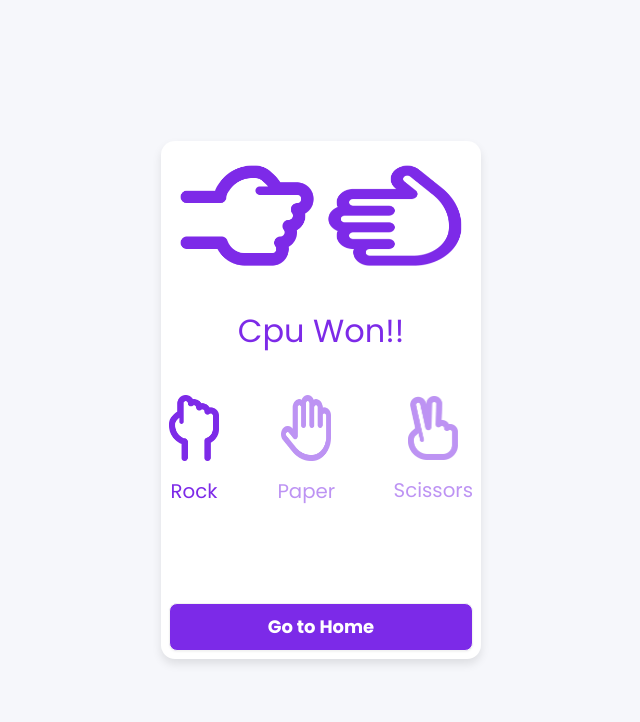
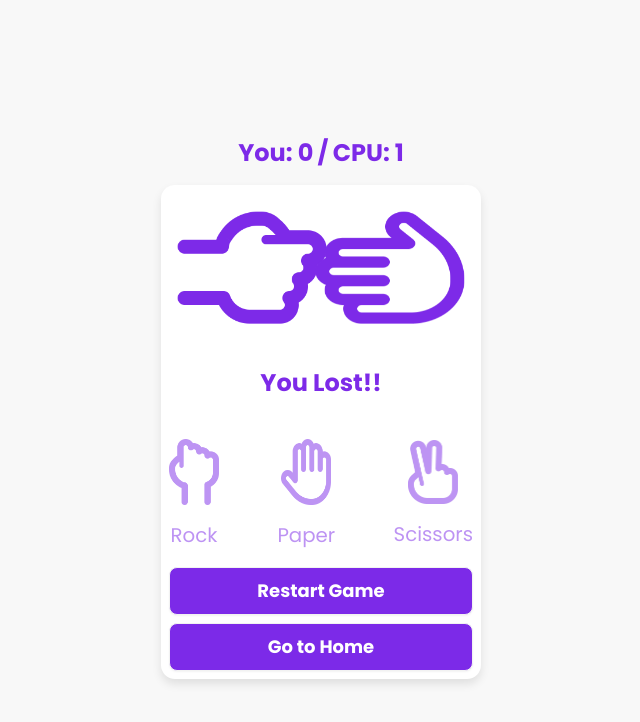
Before and after one commit to dbakibillah/fungame01, a plain HTML site: page rock_paper_scissors/home.html in a window 1280 px wide. Both pictures are taken after a click on the element "Rock". Shown: the whole page, without its empty margins (319-959 px from the left). Drawn offline with nearby package versions, Linux system fonts and the light colour scheme.

Commit message:
sound added

```diff
--- a/rock_paper_scissors/home.html
+++ b/rock_paper_scissors/home.html
@@ -8,41 +8,54 @@
     <title>Rock Paper Scissors</title>
     <link rel="stylesheet" href="style.css" />
 
-    <!-- tailwind & daisyUI CDN -->
+    <!-- Tailwind & DaisyUI CDN -->
     <link href="https://cdn.jsdelivr.net/npm/daisyui@4.12.10/dist/full.min.css" rel="stylesheet" type="text/css" />
     <script src="https://cdn.tailwindcss.com"></script>
 </head>
 
-<body>
+<body class="bg-[#f8f8f8] min-h-screen flex flex-col justify-center items-center">
+    <div class="scoreboard text-center my-4">
+        <span class="user_score text-2xl font-bold text-[#7d2ae8]">You: 0</span> <span
+            class="text-2xl font-bold text-[#7d2ae8]">/</span>
+        <span class="cpu_score text-2xl font-bold text-[#7d2ae8]">CPU: 0</span>
+    </div>
     <section class="container lg:w-1/4">
         <div class="result_field">
-            <div class="result_images">
+            <div class="result_images flex justify-evenly items-center">
                 <span class="user_result">
-                    <img src="images/rock.png" alt="" />
+                    <img class="w-28" src="images/rock.png" alt="User Choice" />
                 </span>
                 <span class="cpu_result">
-                    <img src="images/rock.png" alt="" />
+                    <img class="w-28" src="images/rock.png" alt="CPU Choice" />
                 </span>
             </div>
-            <div class="result">Let's Play!!</div>
+            <div class="result text-2xl font-bold text-[#7d2ae8]">Let's Play!!</div>
         </div>
         <div class="option_images">
-            <span class="option_image">
-                <img src="images/rock.png" alt="" />
+            <span class="option_image" data-value="R">
+                <img src="images/rock.png" alt="Rock" />
                 <p>Rock</p>
             </span>
-            <span class="option_image">
-                <img src="images/paper.png" alt="" />
+            <span class="option_image" data-value="P">
+                <img src="images/paper.png" alt="Paper" />
                 <p>Paper</p>
             </span>
-            <span class="option_image">
-                <img src="images/scissors.png" alt="" />
+            <span class="option_image" data-value="S">
+                <img src="images/scissors.png" alt="Scissors" />
                 <p>Scissors</p>
             </span>
         </div>
-        <button id="btn-home" class="btn bg-[#7c2ae8] font-bold text-lg text-white mt-24">Go to Home</button>
+        <button id="restart-btn" class="btn bg-[#7c2ae8] font-bold text-lg text-white mt-4">Restart Game</button>
+        <button id="btn-home" class="btn bg-[#7c2ae8] font-bold text-lg text-white mt-2">Go to Home</button>
     </section>
-    <script src="./home.js"></script>
+
+    <audio id="win-sound" src="./sounds/win.mp3"></audio>
+    <audio id="loss-sound" src="./sounds/loss.mp3"></audio>
+    <audio id="draw-sound" src="./sounds/draw.mp3"></audio>
+    <audio id="shake-sound" src="sounds/shake.mp3"></audio>
+
+    <!-- javaScript -->
+    <script src="home.js"></script>
     <script src="script.js" defer></script>
 </body>
 
--- a/rock_paper_scissors/script.js
+++ b/rock_paper_scissors/script.js
@@ -1,35 +1,60 @@
-const gameContainer = document.querySelector(".container"),
-    userResult = document.querySelector(".user_result img"),
-    cpuResult = document.querySelector(".cpu_result img"),
-    result = document.querySelector(".result"),
-    optionImages = document.querySelectorAll(".option_image");
+const gameContainer = document.querySelector(".container");
+const userResult = document.querySelector(".user_result img");
+const cpuResult = document.querySelector(".cpu_result img");
+const result = document.querySelector(".result");
+const optionImages = document.querySelectorAll(".option_image");
 
+let userScore = 0; // Track user score
+let cpuScore = 0;  // Track CPU score
+
+const userScoreDisplay = document.querySelector(".user_score");
+const cpuScoreDisplay = document.querySelector(".cpu_score");
+
+const winSound = document.getElementById("win-sound");
+const lossSound = document.getElementById("loss-sound");
+const drawSound = document.getElementById("draw-sound");
+const shakeSound = document.getElementById("shake-sound");
+
+// Add click event for each choice
 optionImages.forEach((image, index) => {
     image.addEventListener("click", (e) => {
-        image.classList.add("active");
+        // Disable buttons to prevent multiple clicks during waiting period
+        optionImages.forEach(img => img.classList.add("disabled"));
 
+        // Reset the result visuals
         userResult.src = cpuResult.src = "images/rock.png";
         result.textContent = "Wait...";
 
-        optionImages.forEach((image2, index2) => {
-            index !== index2 && image2.classList.remove("active");
-        });
+        // Play shake sound
+        shakeSound.play();
 
+        // Animate choices
         gameContainer.classList.add("start");
 
-        let time = setTimeout(() => {
+        setTimeout(() => {
+            // Stop shake sound
+            shakeSound.pause();
+            shakeSound.currentTime = 0;
+
             gameContainer.classList.remove("start");
 
+            // Show user selection
             let imageSrc = e.target.querySelector("img").src;
             userResult.src = imageSrc;
 
+            // Random CPU selection
             let randomNumber = Math.floor(Math.random() * 3);
-            let cpuImages = ["images/rock.png", "images/paper.png", "images/scissors.png"];
+            let cpuImages = [
+                "images/rock.png",
+                "images/paper.png",
+                "images/scissors.png",
+            ];
             cpuResult.src = cpuImages[randomNumber];
 
             let cpuValue = ["R", "P", "S"][randomNumber];
             let userValue = ["R", "P", "S"][index];
 
+            // Determine result
             let outcomes = {
                 RR: "Draw",
                 RP: "Cpu",
@@ -41,8 +66,40 @@ optionImages.forEach((image, index) => {
                 SR: "Cpu",
                 SP: "You",
             };
-            let outComeValue = outcomes[userValue + cpuValue];
-            result.textContent = userValue === cpuValue ? "Match Draw" : `${outComeValue} Won!!`;
+            let outcomeValue = outcomes[userValue + cpuValue];
+
+            // Update the result and play sounds
+            if (userValue === cpuValue) {
+                result.textContent = "Match Draw";
+                drawSound.play();
+            } else if (outcomeValue === "You") {
+                result.textContent = "You Won!!";
+                userScore++;
+                winSound.play();
+            } else {
+                result.textContent = "You Lost!!";
+                cpuScore++;
+                lossSound.play();
+            }
+
+            // Update score display
+            userScoreDisplay.textContent = `You: ${userScore}`;
+            cpuScoreDisplay.textContent = `CPU: ${cpuScore}`;
+
+            // Re-enable buttons after the round ends
+            optionImages.forEach(img => img.classList.remove("disabled"));
+
         }, 2500);
     });
 });
+
+// Restart game button
+const restartBtn = document.getElementById("restart-btn");
+restartBtn.addEventListener("click", () => {
+    userScore = 0;
+    cpuScore = 0;
+    userScoreDisplay.textContent = `You: ${userScore}`;
+    cpuScoreDisplay.textContent = `CPU: ${cpuScore}`;
+    result.textContent = "Let's Play!!";
+    userResult.src = cpuResult.src = "images/rock.png";
+});
--- a/rock_paper_scissors/style.css
+++ b/rock_paper_scissors/style.css
@@ -7,18 +7,18 @@
     font-family: "Poppins", sans-serif;
 }
 
-html,
+/* html,
 body {
     height: 100%;
     overflow: hidden;
-}
+} */
 
-body {
+/* body {
     display: flex;
     align-items: center;
     justify-content: center;
     background: #f6f7fb;
-}
+} */
 
 ::selection {
     color: #fff;
@@ -36,11 +36,11 @@ body {
     flex-direction: column;
 }
 
-.result_images {
+/* .result_images {
     display: flex;
     column-gap: 3rem;
     justify-content: center;
-}
+} */
 
 .container.start .user_result {
     transform-origin: left;
@@ -64,9 +64,9 @@ body {
     }
 }
 
-.result_images img {
+/* .result_images img {
     width: 100px;
-}
+} */
 
 .user_result img {
     transform: rotate(90deg);
@@ -126,6 +126,7 @@ body {
     pointer-events: none;
 }
 
+
 @media (max-width: 768px) {
     .container {
         max-width: 95%;
```
Also changed, not shown: index.html (+19 -3 lines), index.js (line endings or trailing spaces), test.js (added), 4 other files.
